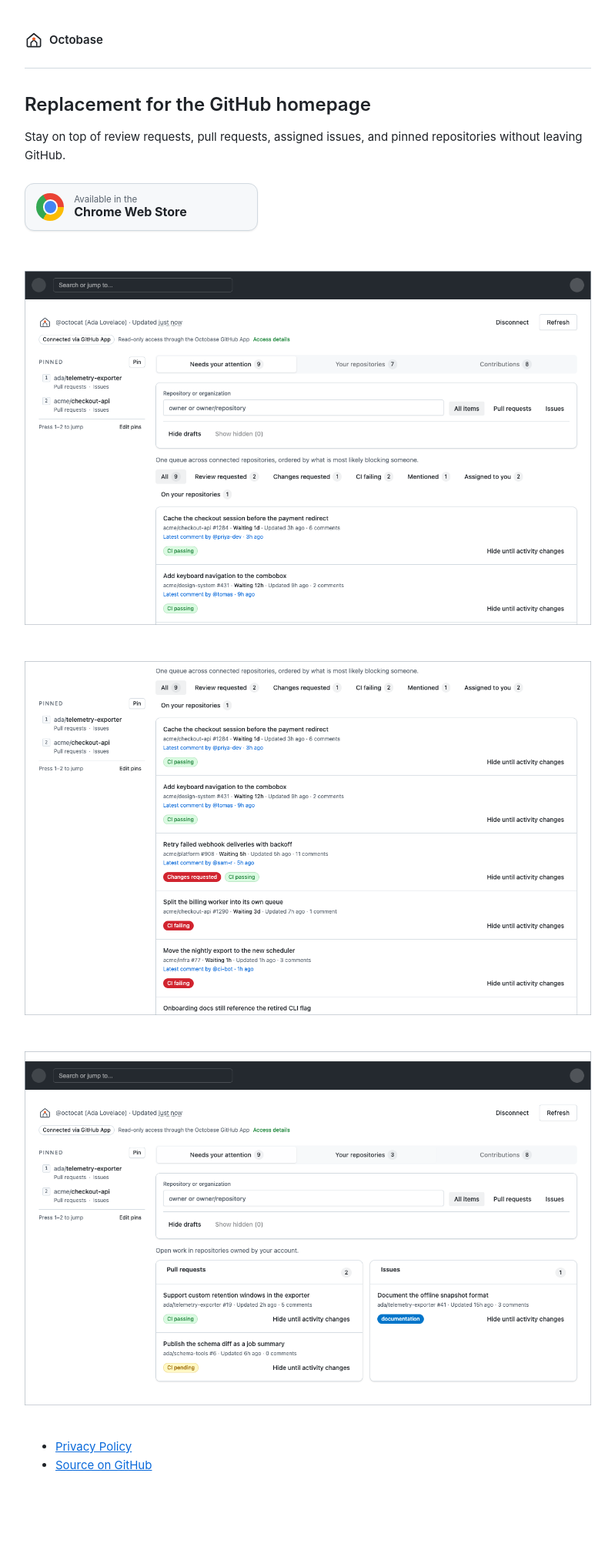
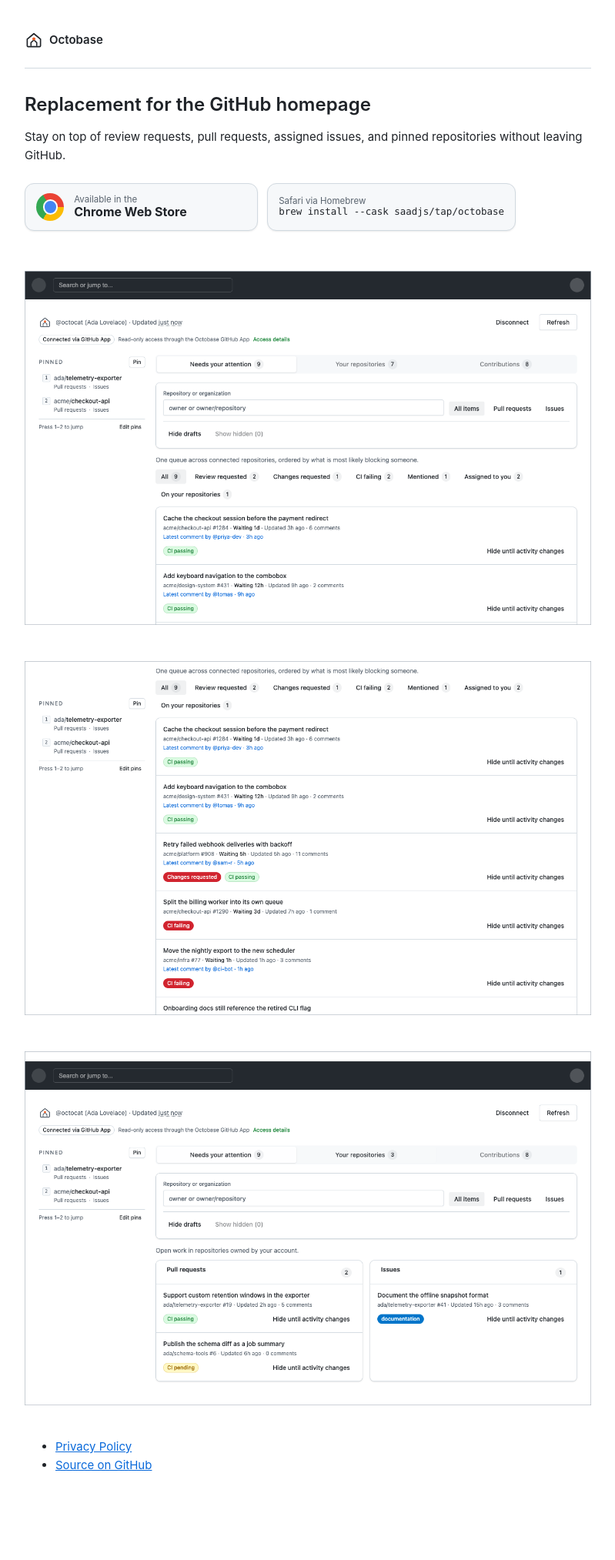
Before and after one commit to saadjs/octobase, a Jekyll site: the page built from docs/index.md, in a window 1280 px wide. Shown: the whole page at 77% size, without its empty margins (240-1039 px from the left). Built offline with Jekyll 4.4.1, drawn with Linux system fonts in a browser that asks for light colours.

Commit message:
Add Safari Homebrew install command

```diff
--- a/docs/_layouts/default.html
+++ b/docs/_layouts/default.html
@@ -85,9 +85,13 @@
         color: var(--link);
       }
       .install-actions {
+        display: flex;
+        flex-wrap: wrap;
+        gap: 0.75rem;
         margin: 1.5rem 0 2rem;
       }
-      .store-button {
+      .store-button,
+      .brew-install {
         display: inline-flex;
         align-items: center;
         gap: 0.8rem;
@@ -112,6 +116,12 @@
       .store-button:focus-visible {
         outline: 2px solid var(--link);
         outline-offset: 3px;
+      }
+      .brew-install code {
+        padding: 0;
+        background: transparent;
+        font-size: 0.78rem;
+        white-space: nowrap;
       }
       .chrome-icon {
         position: relative;
--- a/docs/index.md
+++ b/docs/index.md
@@ -15,6 +15,12 @@
       <strong>Chrome Web Store</strong>
     </span>
   </a>
+  <div class="brew-install" aria-label="Install Octobase for Safari with Homebrew">
+    <span class="store-label">
+      <span class="store-eyebrow">Safari via Homebrew</span>
+      <code>brew install --cask saadjs/tap/octobase</code>
+    </span>
+  </div>
 </div>
 
 <picture>
```
Also changed, not shown: README.md.
